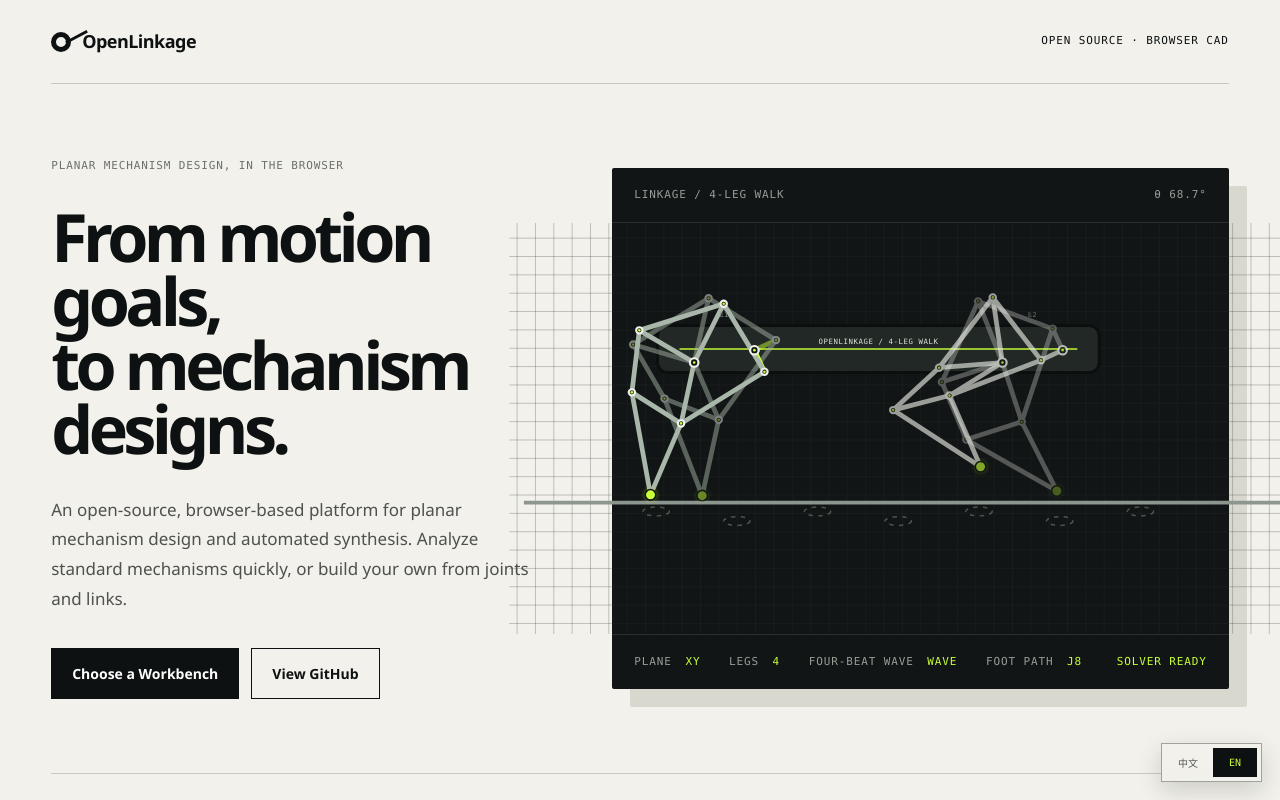
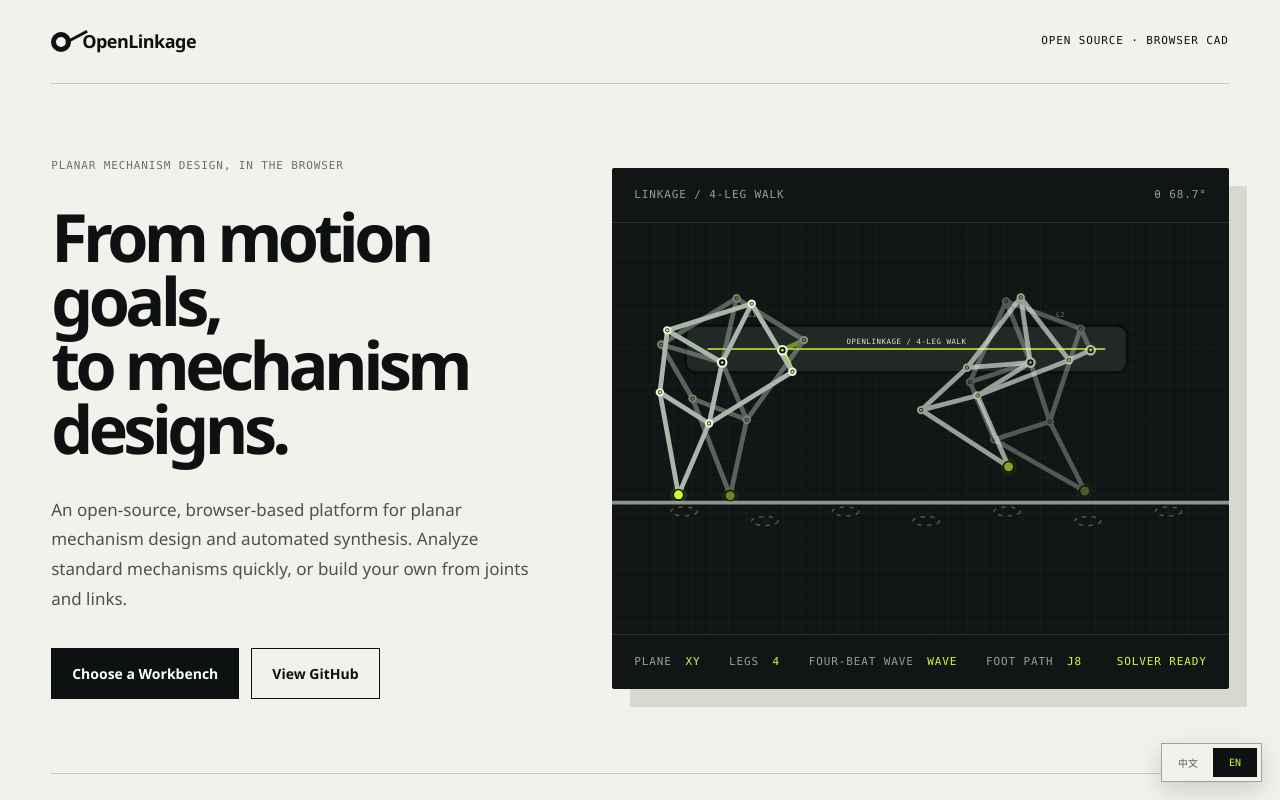
Before and after one commit to tutao0123/open-linkage, a Next.js app: page /en in a window 1280 px wide. Shown: the top 800 px of the page. Built offline with nearby package versions, Linux system fonts and the light colour scheme.

Commit message:
对齐桌面端步行动画画布

```diff
--- a/src/app/globals.css
+++ b/src/app/globals.css
@@ -65,6 +65,8 @@
 .mechanism-card .walking-foot { fill:var(--acid); stroke:#111515; stroke-width:3; filter:drop-shadow(0 0 4px rgb(199 255 56 / 45%)); }
 .mechanism-card .walking-leg-label { fill:#818d84; font:9px "Geist Mono","Cascadia Mono",Consolas,monospace; letter-spacing:.08em; }
 .mechanism-card .walking-footprints ellipse { fill:none; stroke:#667169; stroke-width:2; stroke-dasharray:6 7; opacity:.7; }
+.walking-preview-card { overflow:hidden; }
+.walking-preview-card svg { transform:translateX(28px); }
 .workbenches { padding:110px 0 120px; }
 .section-title { display:flex; justify-content:space-between; gap:40px; align-items:end; margin-bottom:55px; }
 .section-title>div>p { margin:0 0 12px; color:var(--muted); }
@@ -84,4 +86,4 @@
 .language-switcher button { min-width:44px; padding:7px 9px; border:0; background:transparent; color:#555b55; cursor:pointer; font:10px "Geist Mono","Cascadia Mono",Consolas,monospace; }
 .language-switcher button.active { background:var(--ink); color:var(--acid); }
 @media(max-width:1200px) and (min-width:901px){.workbench-grid{grid-template-columns:repeat(2,1fr)}.workbench-card:nth-child(odd){padding-left:0;border-left:0}.workbench-card:nth-child(even){padding-left:34px;border-left:1px solid var(--line)}}
-@media(max-width:900px){.home-shell{padding:0 22px}.hero{grid-template-columns:1fr;padding:75px 0}.mechanism-card{min-height:420px}.walking-preview-card{overflow:hidden}.walking-preview-card svg{transform:translateX(34px)}.section-title{display:block}.section-note{margin-top:16px}.workbench-grid{grid-template-columns:1fr}.workbench-card{min-height:330px;padding:25px 0 28px}.workbench-card+.workbench-card{padding-left:0;border-left:0}.workbench-card h3{margin-top:45px}.version{display:none}.language-switcher{right:10px;bottom:10px}}
+@media(max-width:900px){.home-shell{padding:0 22px}.hero{grid-template-columns:1fr;padding:75px 0}.mechanism-card{min-height:420px}.walking-preview-card svg{transform:translateX(34px)}.section-title{display:block}.section-note{margin-top:16px}.workbench-grid{grid-template-columns:1fr}.workbench-card{min-height:330px;padding:25px 0 28px}.workbench-card+.workbench-card{padding-left:0;border-left:0}.workbench-card h3{margin-top:45px}.version{display:none}.language-switcher{right:10px;bottom:10px}}
```
